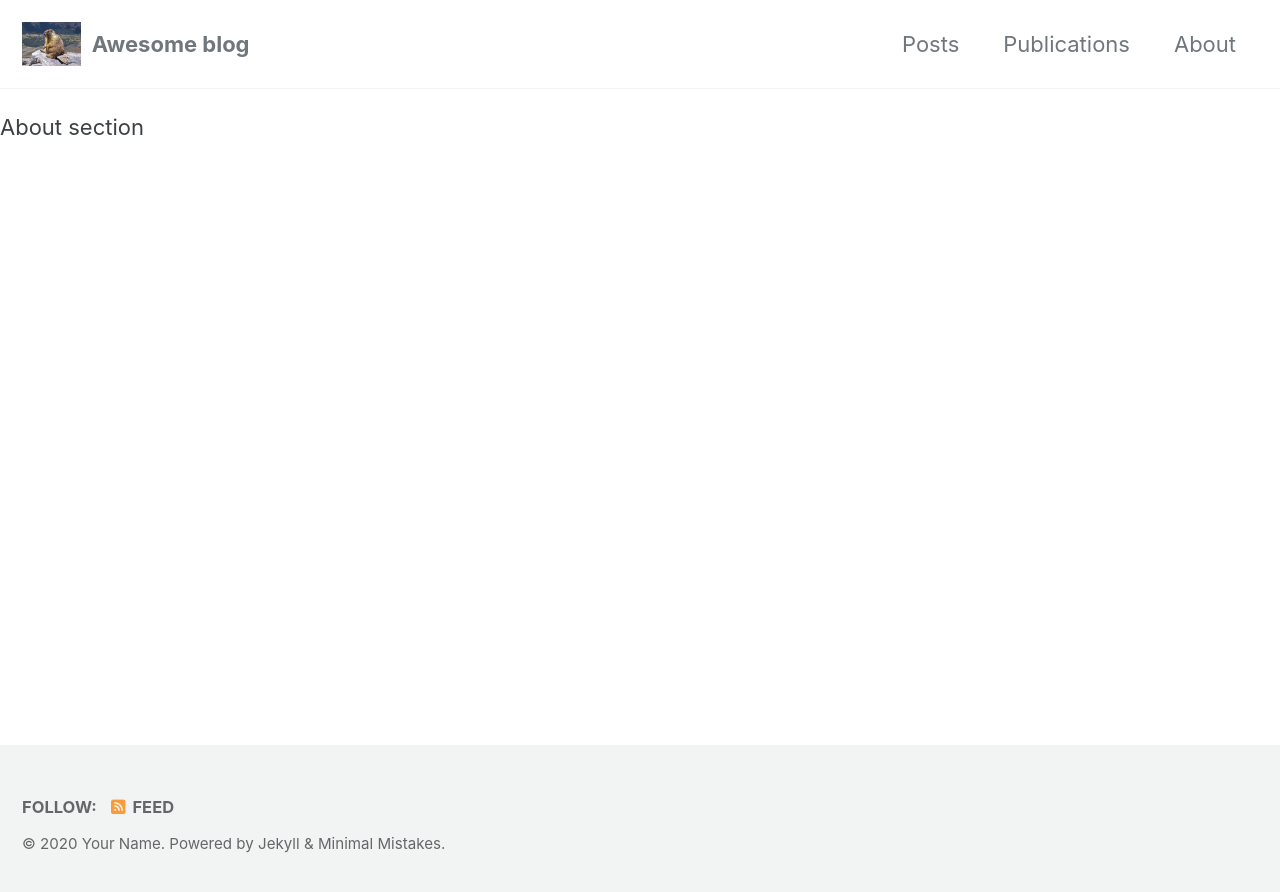
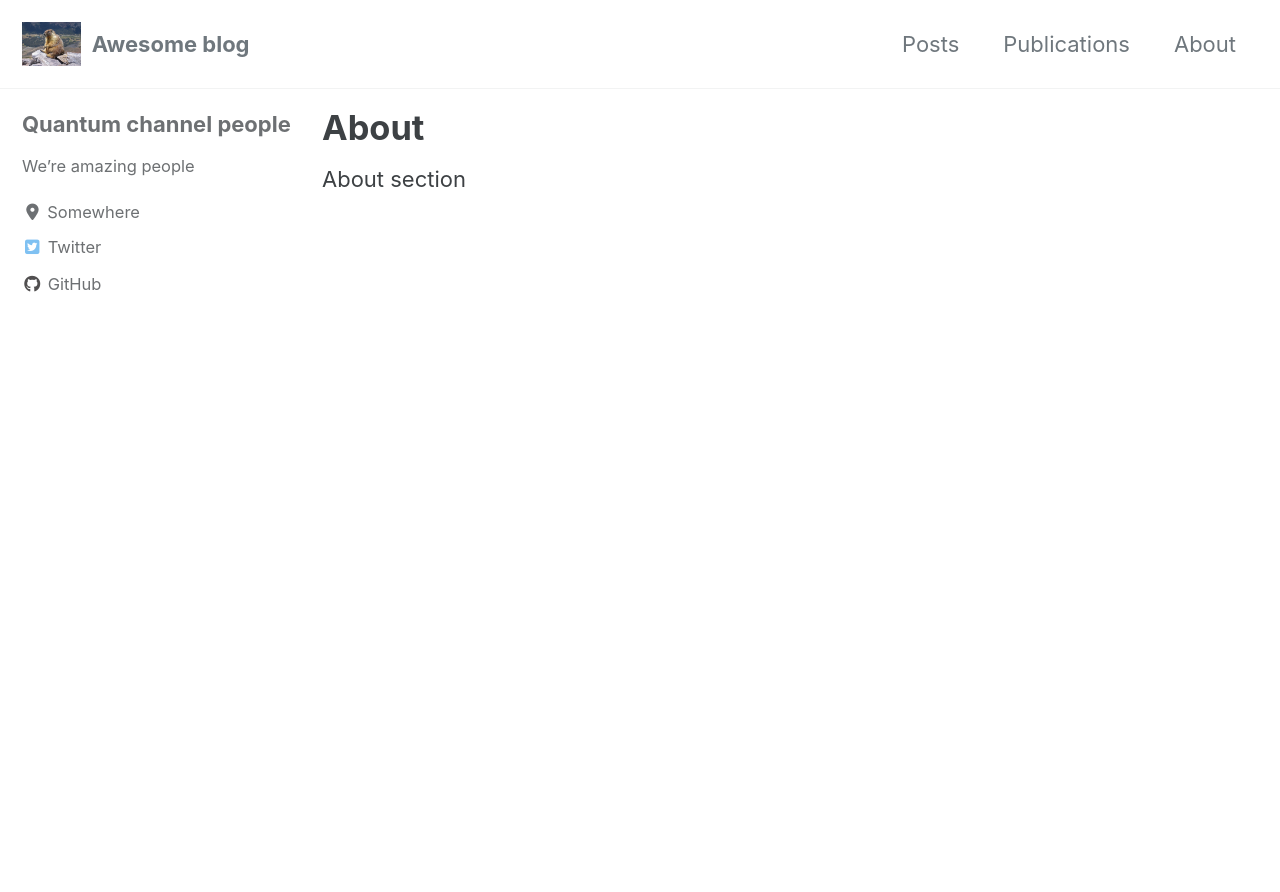
Before and after one commit to JuditSastre/test_blog, a Jekyll site: the page built from _pages/about.md, in a window 1280 px wide and 900 px high. Shown: the top 892 px of the window. Built offline with Jekyll 4.4.1, drawn with Linux system fonts in a browser that asks for light colours; cached includes are drawn as plain includes; nearby versions of some CDN libraries; our own code applies the rules of GitHub Pages for plain Markdown files; part of the change alters nothing that is shown.

Commit message:
Update _config.yml

```diff
--- a/_config.yml
+++ b/_config.yml
@@ -277,6 +277,13 @@ defaults:
       layout: single
       author_profile: true
       read_time: true
-      comments: # true
+      comments: false
       share: true
       related: true
+  # _pages
+  - scope:
+      path: "_pages"
+      type: pages
+    values:
+      layout: single
+      author_profile: true
```
